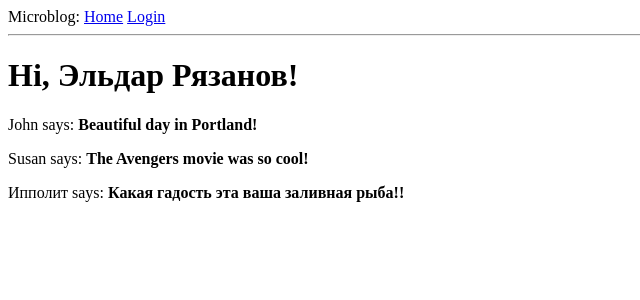
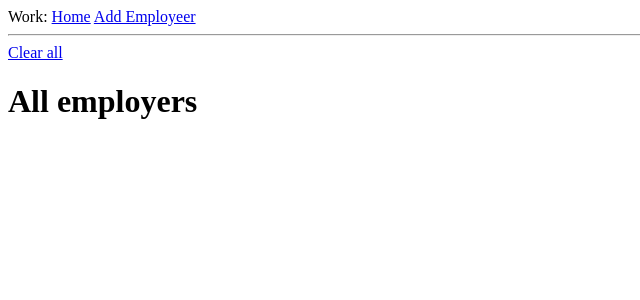
Before and after one commit to mak271/FlaskProject, a Flask app: page / in a window 1280 px wide. Shown: the top 300 px of the page, without its empty margins (0-640 px from the left). Run offline with Flask 2, Linux system fonts and the light colour scheme; data that the repository does not hold is empty.

Commit message:
CREATE, READ, DELETE

```diff
--- a/app/routes.py
+++ b/app/routes.py
@@ -1,34 +1,39 @@
 # -*- coding: utf-8 -*-
+
 from flask import flash, redirect, render_template, url_for
-from app import app
-from app.forms import LoginForm
+from app import app, db
+from app.forms import EmployerForm
+from app.models import Employer
+from datetime import datetime
 
 @app.route('/')
 @app.route('/index')
 def index():
-    user = {'username': 'Эльдар Рязанов'}
-    posts = [
-        {
-            'author': {'username': 'John'},
-            'body': 'Beautiful day in Portland!'
-        },
-        {
-            'author': {'username': 'Susan'},
-            'body': 'The Avengers movie was so cool!'
-        },
-        {
-            'author': {'username': 'Ипполит'},
-            'body': 'Какая гадость эта ваша заливная рыба!!'
-        }
-    ]
-    return render_template('index.html', title = "Home", user = user, posts = posts)
+    return render_template('index.html', title = "Home", employers = Employer.query.all())
 
-@app.route('/login', methods = ['GET', 'POST'])
-def login():
-    form = LoginForm()
+@app.route('/deleteAll')
+def deleteAll():
+    employers = Employer.query.all()
+    for em in employers:
+        db.session.delete(em)
+    db.session.commit()
+    return redirect(url_for('index'))
+
+@app.route('/add_employer', methods = ['GET', 'POST'])
+def add_employer():
+    form = EmployerForm()
     if form.validate_on_submit():
-        flash('Login requested for user {}, remember_me = {}'.format(
-            form.username.data, form.remember_me.data
+        flash('Name: {}, Surname: = {}, Age: {}, Date: {}'.format(
+            form.name.data, form.surname.data, form.age.data, form.date_employment.data
         ))
+        employer = Employer(
+            name = form.name.data,
+            surname = form.surname.data,
+            age = form.age.data,
+            date_employment = form.date_employment.data
+        )
+        db.session.add(employer)
+        db.session.commit()
+
         return redirect(url_for('index'))
-    return render_template('login.html', title = "Sign In", form = form)
+    return render_template('add_employer.html', title = "Add emloyer", form = form)
--- a/app/templates/base.html
+++ b/app/templates/base.html
@@ -1,16 +1,16 @@
 <html>
     <head>
         {% if title %}
-        <title>{{ title }} - microblog</title>
+        <title>{{ title }} - work</title>
         {% else %}
         <title>microblog</title>
         {% endif %}
     </head>
     <body>
         <div>
-            Microblog:
+            Work:
             <a href="{{ url_for('index') }}">Home</a>
-            <a href="{{ url_for('login') }}">Login</a>
+            <a href="{{ url_for('add_employer') }}">Add Employeer</a>
         </div>
         <hr>
         {% with messages = get_flashed_messages() %}
--- a/app/templates/index.html
+++ b/app/templates/index.html
@@ -1,8 +1,16 @@
 {% extends "base.html" %}
 
+
+
 {% block content %}
-    <h1>Hi, {{ user.username }}!</h1>
-    {% for post in posts %}
-    <div><p>{{ post.author.username }} says: <b>{{ post.body }}</b></p></div>
+    <a href="{{ url_for('deleteAll') }}">Clear all</a>
+
+    <h1>All employers</h1>
+    {% for em in employers %}
+    <div><p>Name: <b>{{ em.name }}</b></p></div>
+    <div><p>Surname: <b>{{ em.surname }}</b></p></div>
+    <div><p>Age: <b>{{ em.age }}</b></p></div>
+    <div><p>Date of employment: <b>{{ em.date_employment }}</b></p></div>
+
     {% endfor %}
 {% endblock %}
```
Also changed, not shown: app/forms.py (+7 -6 lines), app/models.py (+10 -0 lines), app/templates/add_employer.html (added, +34 -0 lines), migrations/versions/6b2447c8a98b_employers_table.py (added, +43 -0 lines), app.db.
